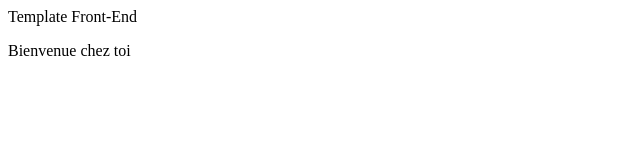
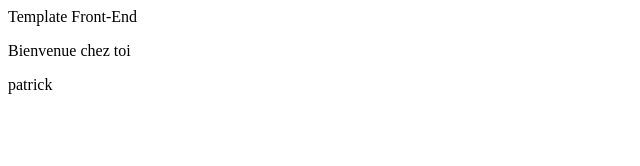
Before and after one commit to Oeilden8/BakaThon, a React (Create React App) app: page / in a window 1280 px wide. Shown: the top 166 px of the page, without its empty margins (0-640 px from the left). Built offline with nearby package versions, Linux system fonts and the light colour scheme.

Commit message:
context + panier features

```diff
--- a/src/App.js
+++ b/src/App.js
@@ -1,14 +1,17 @@
 import { Routes, Route } from "react-router-dom";
+import {PanierContextProvider} from "./contexts/PanierContext";
 import Home from "./components/Home/Home";
 
 function App() {
   return (
+    <PanierContextProvider>
       <div className="App">
         <header className="App-header">Template Front-End</header>
         <Routes>
           <Route path="/" element={<Home />}></Route>
         </Routes>
       </div>
+    </PanierContextProvider>
   );
 }
 
--- a/src/components/Home/Home.jsx
+++ b/src/components/Home/Home.jsx
@@ -1,10 +1,17 @@
-import React from "react";
+import React, { useContext } from "react";
+import PanierContext from "../../contexts/PanierContext";
+
+
 
 function Home() {
+
+  const { initialState } = useContext(PanierContext);
+
   return (
     <div>
       <title>Home</title>
       <p>Bienvenue chez toi</p>
+      <p>{initialState}</p>
     </div>
   );
 }
--- /dev/null
+++ b/src/contexts/PanierContext.jsx
@@ -0,0 +1,15 @@
+import React, { createContext, useState } from "react";
+
+const PanierContext = createContext();
+
+export const PanierContextProvider = ({ children }) => {
+  const [initialState, setInitialState] = useState("patrick");
+
+  return (
+    <PanierContext.Provider value={{ initialState, setInitialState }}>
+      {children}
+    </PanierContext.Provider>
+  );
+};
+
+export default PanierContext;
--- a/src/index.js
+++ b/src/index.js
@@ -1,7 +1,7 @@
 import React from "react";
 import ReactDOM from "react-dom";
+import { BrowserRouter } from "react-router-dom";
 import App from "./App";
-import { BrowserRouter } from "react-router-dom";
 
 ReactDOM.render(
   <React.StrictMode>
```
Also changed, not shown: src/components/Panier/Panier.jsx (added). Lines whose indentation alone changed are shown as unchanged.
